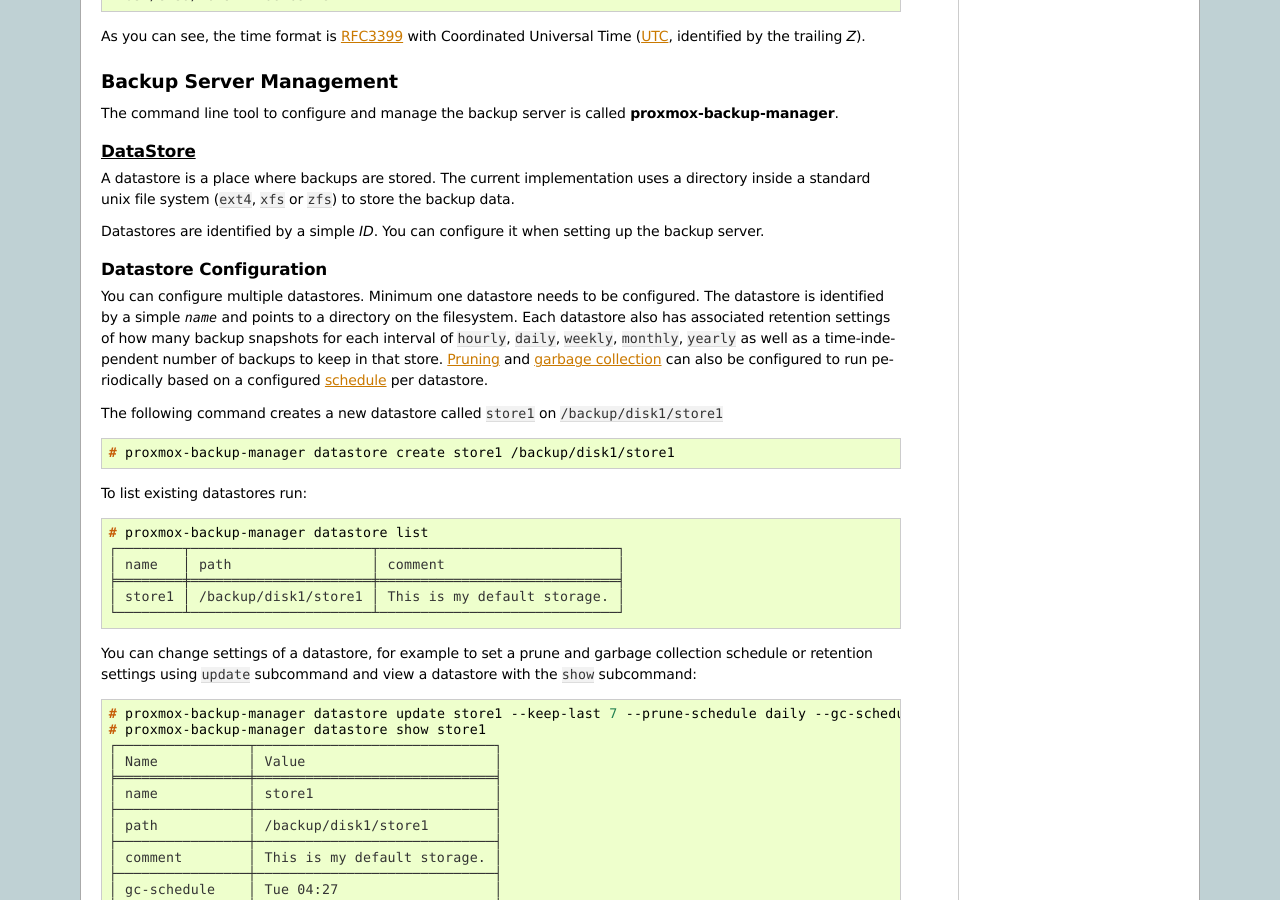
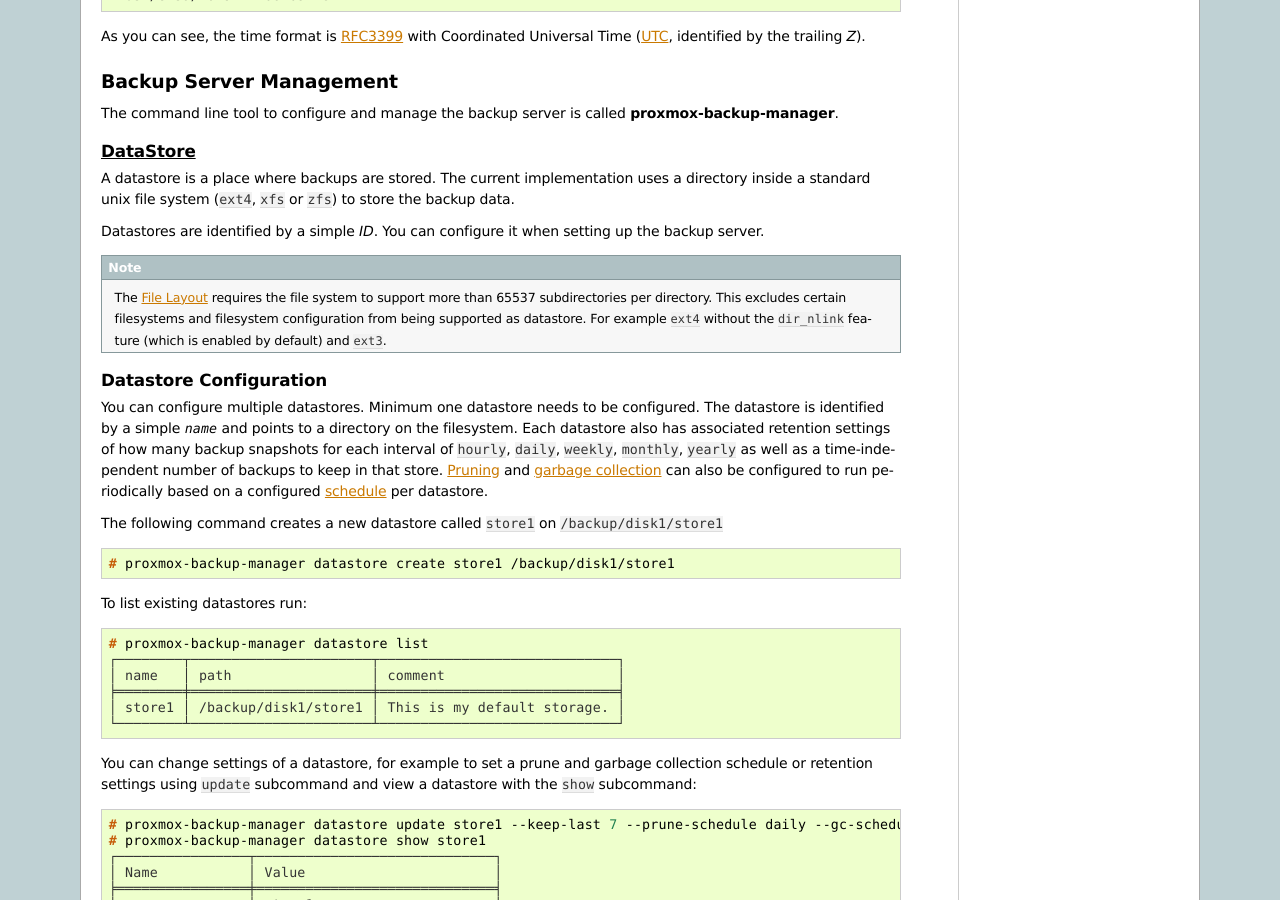
Before and after one commit to proxmox/proxmox-backup, a Sphinx documentation site: the page built from docs/administration-guide.rst, in a window 1280 px wide and 900 px high, scrolled down 1509 px. Built offline with Sphinx 7.4.7, drawn with Linux system fonts in a browser that asks for light colours.

Commit message:
docs: add note on supported filesystems
certain filesystems cannot be used as chunkstores, because they don't
support 2^16 subdirectories (e.g. ext4 with certain features disabled
or ext3 - see ext4(5))

reported via our community forum:
https://forum.proxmox.com/threads/emlink-too-many-links.73108/

Signed-off-by: Stoiko Ivanov <s.ivanov@proxmox.com>

```diff
--- a/docs/administration-guide.rst
+++ b/docs/administration-guide.rst
@@ -138,6 +138,12 @@
 
 Datastores are identified by a simple *ID*. You can configure it
 when setting up the backup server.
+
+.. note:: The `File Layout`_ requires the file system to support more than
+   65537 subdirectories per directory. This excludes certain filesystems and
+   filesystem configuration from being supported as datastore. For example
+   ``ext4`` without the ``dir_nlink`` feature (which is enabled by default)
+   and ``ext3``.
 
 
 
```
